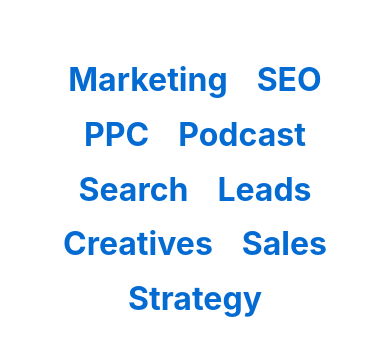
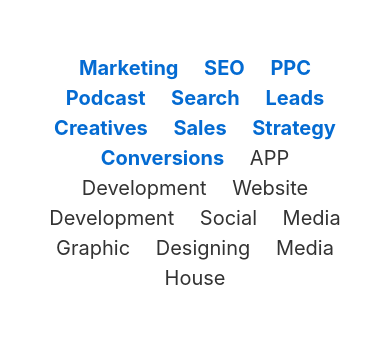
Before and after one commit to moin12techeunoia-sketch/gravitational-reactbits, a React (Create React App) app: page / in a window 390 px wide. Shown: the part 261-616 px from the top of the page. Built offline with nearby package versions, Linux system fonts and the light colour scheme.

Commit message:
Update FallingText.css

```diff
--- a/src/FallingText.css
+++ b/src/FallingText.css
@@ -38,3 +38,11 @@
     left: 0;
     z-index: 0;
   }
+
+
+@media (max-width:767px) {
+    .falling-text-target {
+    font-size: 20px !important;
+    line-height: 20px !important;
+}
+}
```
